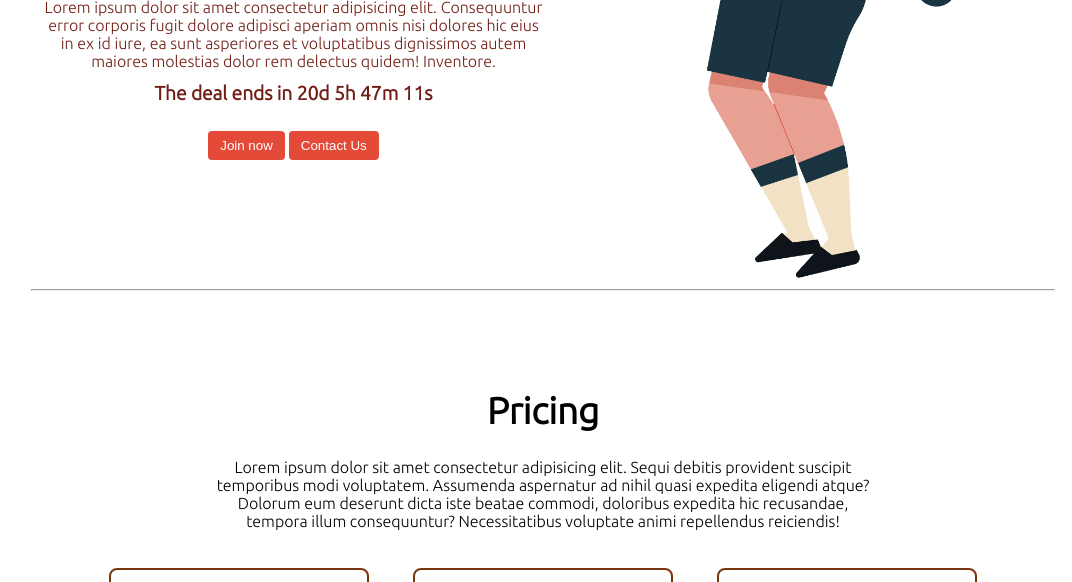
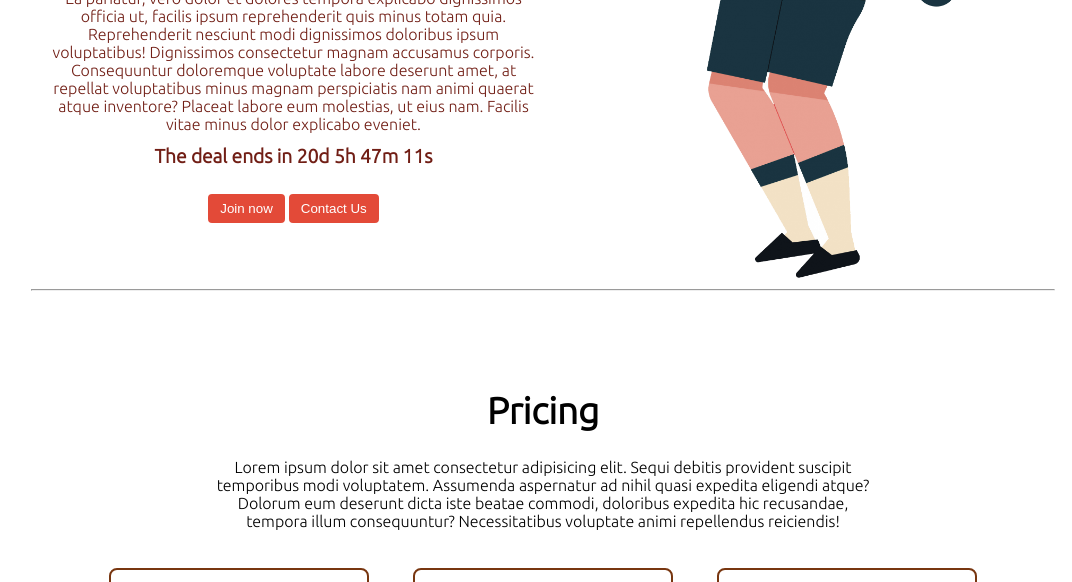
Before and after one commit to rihanali-dev/FitnessWeb, a plain HTML site: page index.html in a window 1280 px wide. Shown: the part 518-1100 px from the top of the page, without its empty margins (97-1169 px from the left). Drawn offline with Linux system fonts and the light colour scheme.

Commit message:
Update index.html

```diff
--- a/index.html
+++ b/index.html
@@ -34,10 +34,9 @@
                             <img class="dumbellimg" src="dumbell.png" alt="">
                         </div>
                         <h1 class="my-1 text-center">The best fitness Gym in the town is here</h1>
-                        <p class=" text-center">Lorem ipsum dolor sit amet consectetur adipisicing elit. Consequuntur
-                            error corporis fugit dolore adipisci aperiam omnis nisi dolores hic eius in ex id iure, ea
-                            sunt asperiores et voluptatibus dignissimos autem maiores molestias dolor rem delectus
-                            quidem! Inventore.</p>
+                        <p class=" text-center">Lorem ipsum dolor sit amet consectetur adipisicing elit. Laborum eveniet, iste aliquam iure officia non quas officiis, dolor corrupti animi ab. Itaque placeat atque esse quam quisquam blanditiis ducimus iure!
+    Ea pariatur, vero dolor et dolores tempora explicabo dignissimos officia ut, facilis ipsum reprehenderit quis minus totam quia. Reprehenderit nesciunt modi dignissimos doloribus ipsum voluptatibus! Dignissimos consectetur magnam accusamus corporis.
+    Consequuntur doloremque voluptate labore deserunt amet, at repellat voluptatibus minus magnam perspiciatis nam animi quaerat atque inventore? Placeat labore eum molestias, ut eius nam. Facilis vitae minus dolor explicabo eveniet.</p>
                             <!-- Display the countdown timer in an element -->
                             <p class="deal text-center">The deal ends in <span id="demo"></span></p>
                             <div class="buttons">
```
